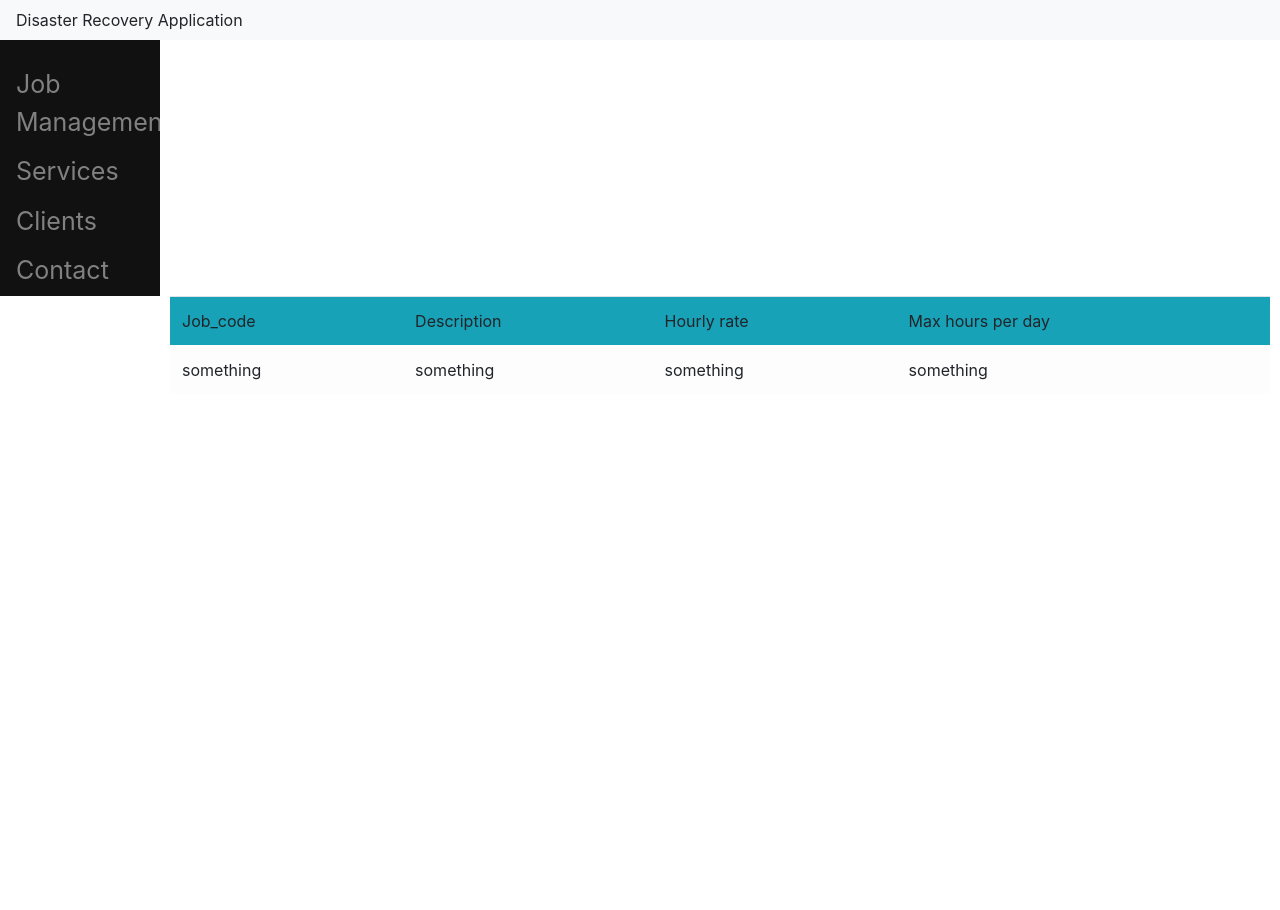
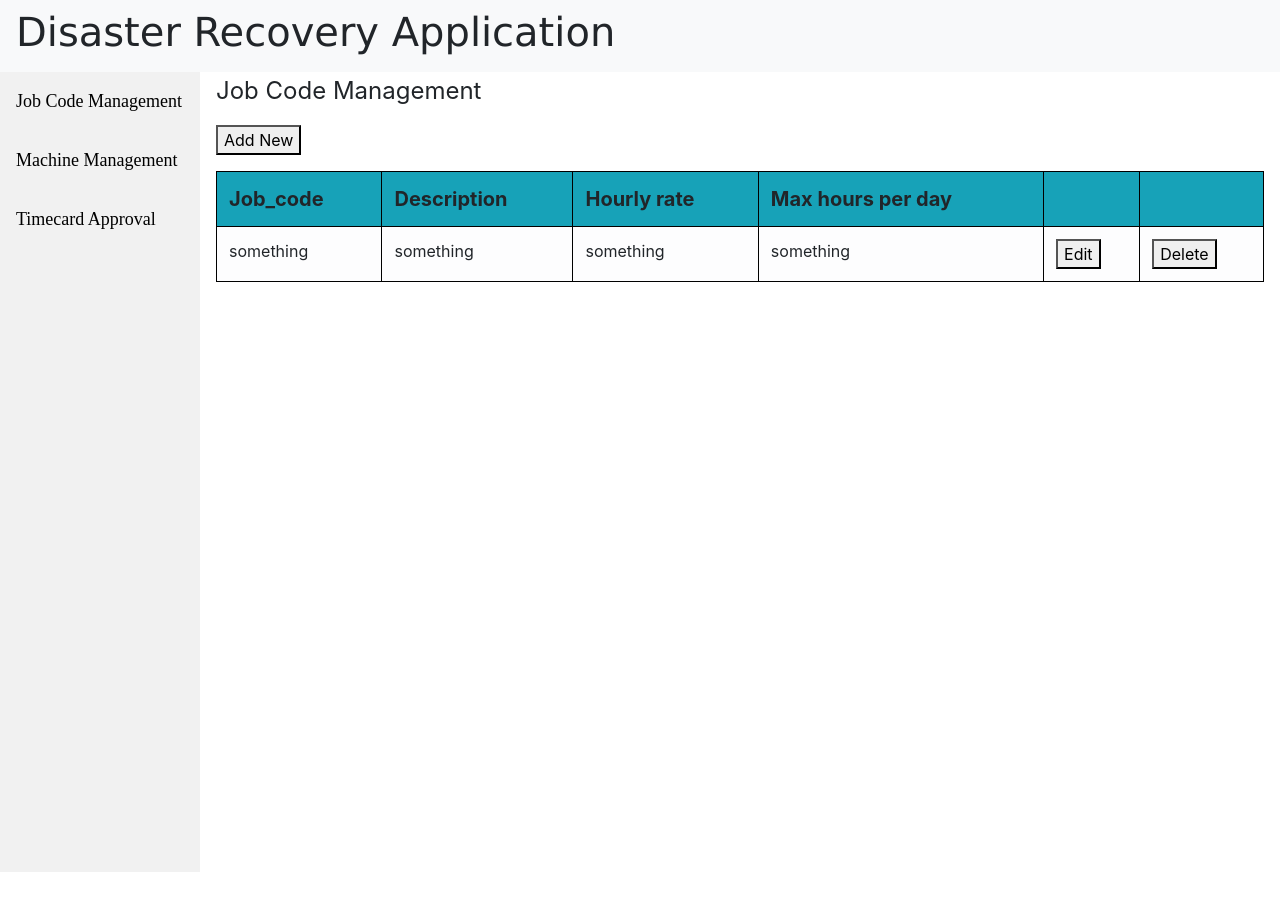
Before and after one commit to Jasonhsu6/disaster_recovery_labor, an Angular app in the folder disaster/: page / in a window 1280 px wide. Shown: the top 910 px of the page. Before the commit the page ends 800 px from the top, so only its background shows below. Built offline with nearby package versions, Linux system fonts and the light colour scheme.

Commit message:
index page and job list page

```diff
--- a/disaster/src/app/app.component.css
+++ b/disaster/src/app/app.component.css
@@ -1,38 +1,66 @@
-/* The sidebar menu */
-.sidenav {
-  height: 100%; /* Full-height: remove this if you want "auto" height */
-  width: 160px; /* Set the width of the sidebar */
-  /* position: fixed; Fixed Sidebar (stay in place on scroll) */
-  z-index: 1; /* Stay on top */
-  top: 0; /* Stay at the top */
-  left: 0;
-  background-color: #111; /* Black */
-  overflow-x: hidden; /* Disable horizontal scroll */
-  padding-top: 20px;
+a {
+  font-family: 'Times New Roman', Times, serif;
+  font-size: 18px;
 }
 
-/* The navigation menu links */
-.sidenav a {
-  padding: 6px 8px 6px 16px;
-  text-decoration: none;
-  font-size: 25px;
-  color: #818181;
-  display: block;
+h1 {
+  font-family: Verdana, Geneva, Tahoma, sans-serif;
 }
 
-/* When you mouse over the navigation links, change their color */
-.sidenav a:hover {
-  color: #f1f1f1;
+
+/* The side navigation menu */
+.sidebar {
+  margin: 0;
+  padding: 0;
+  width: 200px;
+  background-color:#f1f1f1;
+  position: fixed;
+  height: 100%;
+  overflow: auto;
 }
 
-/* Style page content */
-.main {
-  margin-left: 160px; /* Same as the width of the sidebar */
-  padding: 0px 10px;
+/* Sidebar links */
+.sidebar a {
+  display: block;
+  color: black;
+  padding: 16px;
+  text-decoration: none;
 }
 
-/* On smaller screens, where height is less than 450px, change the style of the sidebar (less padding and a smaller font size) */
-@media screen and (max-height: 450px) {
-  .sidenav {padding-top: 15px;}
-  .sidenav a {font-size: 18px;}
+/* Active/current link */
+.sidebar a.active {
+  background-color: #4CAF50;
+  color: white;
 }
+
+/* Links on mouse-over */
+.sidebar a:hover:not(.active) {
+  background-color: #555;
+  color: white;
+}
+
+/* Page content. The value of the margin-left property should match the value of the sidebar's width property */
+div.content {
+  margin-left: 200px;
+  padding: 1px 16px;
+  height: 1000px;
+}
+
+/* On screens that are less than 700px wide, make the sidebar into a topbar */
+@media screen and (max-width: 700px) {
+  .sidebar {
+    width: 100%;
+    height: auto;
+    position: relative;
+  }
+  .sidebar a {float: left;}
+  div.content {margin-left: 0;}
+}
+
+/* On screens that are less than 400px, display the bar vertically, instead of horizontally */
+@media screen and (max-width: 400px) {
+  .sidebar a {
+    text-align: center;
+    float: none;
+  }
+}
--- a/disaster/src/app/app.component.html
+++ b/disaster/src/app/app.component.html
@@ -1,17 +1,16 @@
 <nav class="navbar navbar-expand-lg navbar-light bg-light">
-  Disaster Recovery Application
+  <h1>Disaster Recovery Application</h1>
 </nav>
 
 
 <!-- Side navigation -->
-<div class="sidenav">
-    <a href="#">Job Management</a>
-    <a href="#">Services</a>
-    <a href="#">Clients</a>
-    <a href="#">Contact</a>
+<div class="sidebar">
+    <a href="#">Job Code Management</a>
+    <a href="#">Machine Management</a>
+    <a href="#">Timecard Approval</a>
 </div>
 
 <!-- Page content -->
-<div class="main">
+<div class="content">
   <app-job-list></app-job-list>
 </div>
--- a/disaster/src/app/job-list/job-list.component.css
+++ b/disaster/src/app/job-list/job-list.component.css
@@ -0,0 +1,17 @@
+p {
+    font-size: 24px;
+    font-family: inherit;
+}
+
+thead {
+    font-size: 20px;
+    font-weight: bold;
+}
+
+table, th, td {
+    border: 1px solid black;
+}
+
+button {
+    align-content: center;
+}
--- a/disaster/src/app/job-list/job-list.component.html
+++ b/disaster/src/app/job-list/job-list.component.html
@@ -1,3 +1,13 @@
+<div class='content'>
+    <p>Job Code Management</p>
+</div>
+
+<div>
+    <button>Add New</button>
+</div>
+<p></p>
+
+
 <table class="table table-hover">
     <thead>
         <tr class="bg-info">
@@ -5,6 +15,8 @@
             <td>Description</td>
             <td>Hourly rate</td>
             <td>Max hours per day</td>
+            <td></td>
+            <td></td>
         </tr>
     </thead>
 
@@ -14,6 +26,12 @@
             <td>something</td>
             <td>something</td>
             <td>something</td>
+            <td>
+                <button>Edit</button>
+            </td>
+            <td>
+                <button>Delete</button>
+            </td>
         </tr>
     </tbody>
 </table>
```
